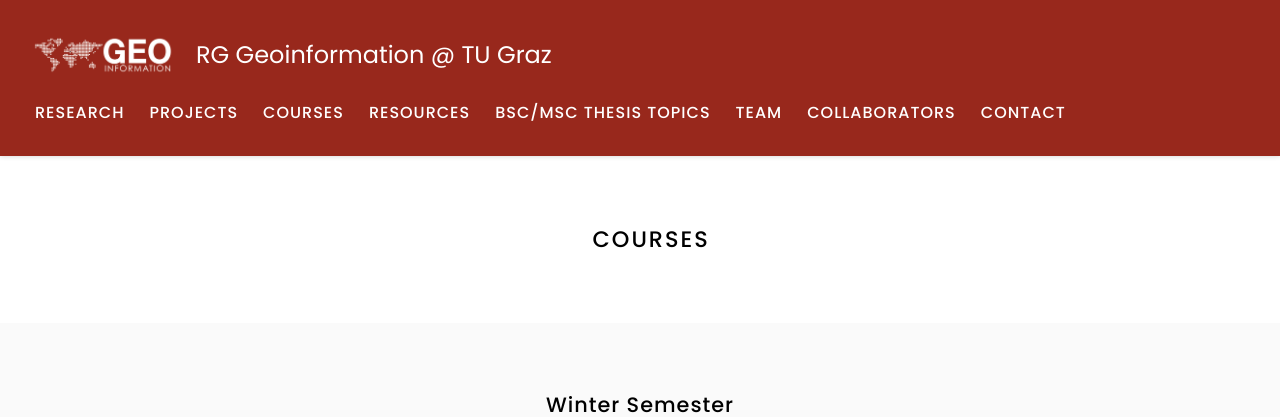
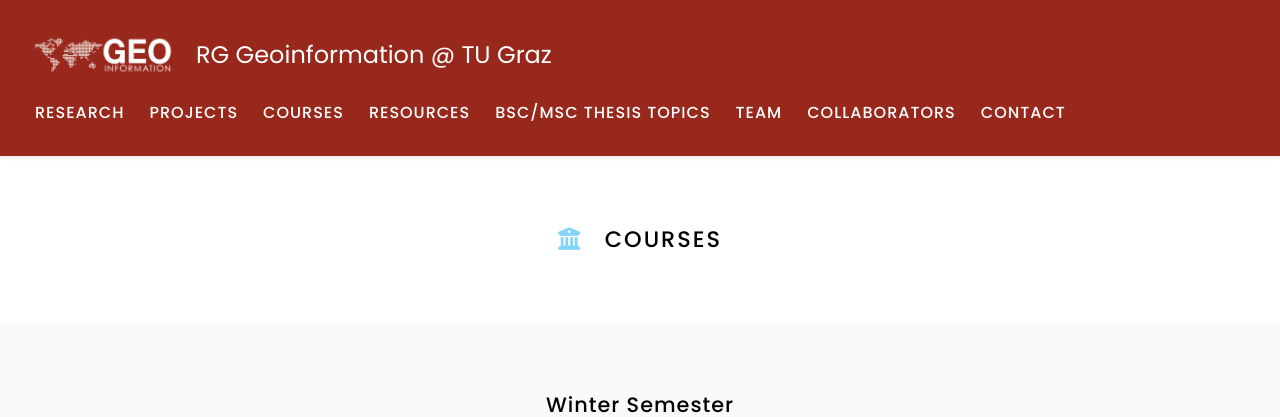
Before and after one commit to Geoinfo-TUGraz/Geoinfo-TUGraz.github.io, a Jekyll site: the page built from courses/index.md, in a window 1280 px wide. Shown: the top 417 px of the page. Built offline with Jekyll 4.4.1, drawn with Linux system fonts in a browser that asks for light colours.

Commit message:
Update index.md

```diff
--- a/courses/index.md
+++ b/courses/index.md
@@ -5,7 +5,7 @@ nav:
   tooltip: Available courses of the research group
 ---
 
-# <i class="fas fa-books"></i>Courses
+# <i class="fa-solid fa-building-columns"></i>Courses
 
 {% include search-info.html %}
 
```
